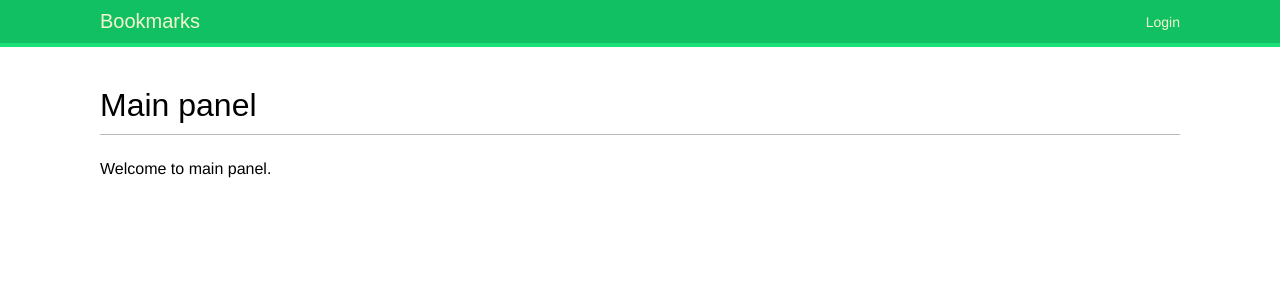
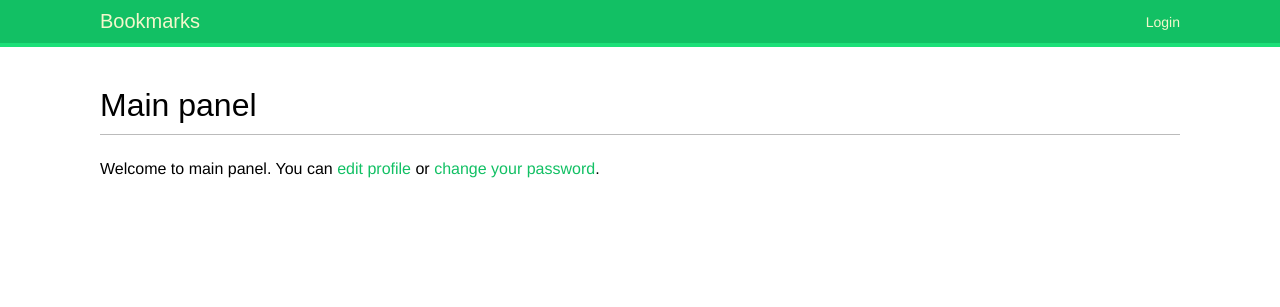
Before and after one commit to BlooAM/d4o-social, a Django app: template d4o_social/account/templates/account/dashboard.html in a window 1280 px wide. Shown: the top 307 px of the page. Run offline with Django 4.2, Linux system fonts and the light colour scheme; the template is opened without the code that fills it, so the values that code supplies are empty; some web fonts are replaced.

Commit message:
add edit/password change links to dashboard template

```diff
--- a/d4o_social/account/templates/account/dashboard.html
+++ b/d4o_social/account/templates/account/dashboard.html
@@ -4,5 +4,8 @@
 
 {% block content %}
     <h1>Main panel</h1>
-    <p>Welcome to main panel.</p>
+    <p>
+        Welcome to main panel. You can <a href="{% url "edit" %}">edit profile</a> or
+        <a href="{% url "password_change"%}">change your password</a>.
+    </p>
 {% endblock %}
```
